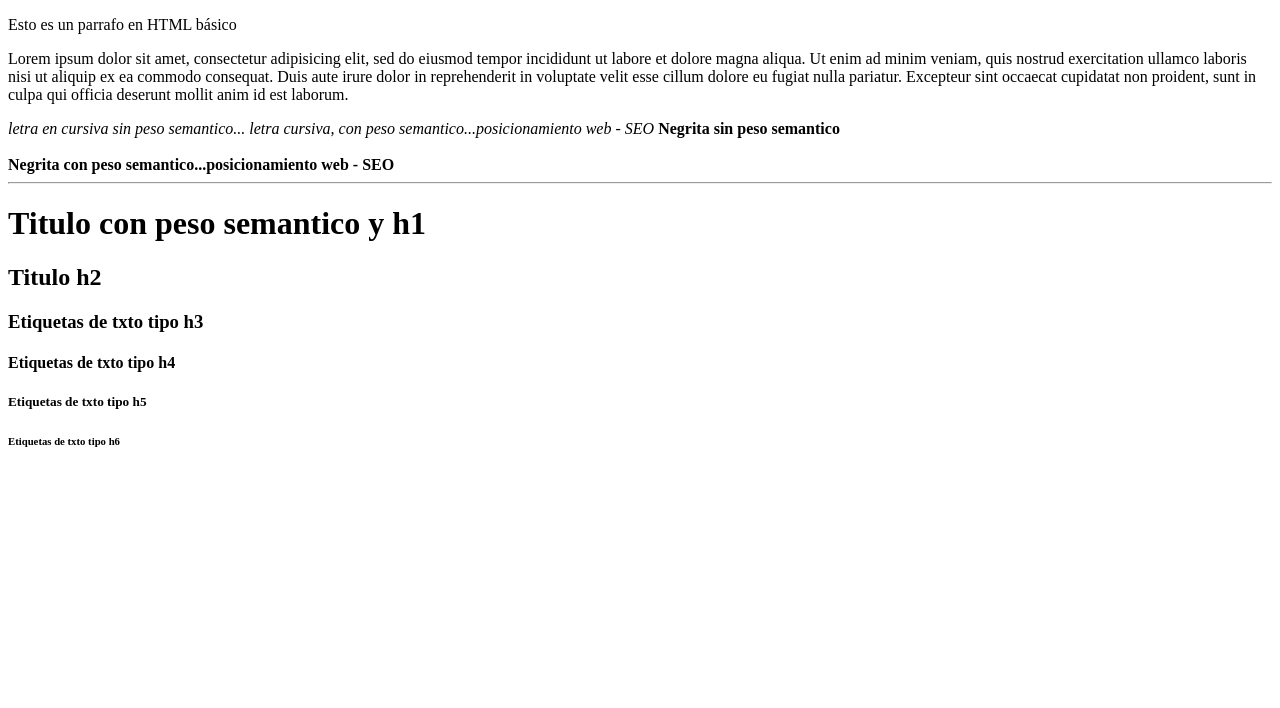
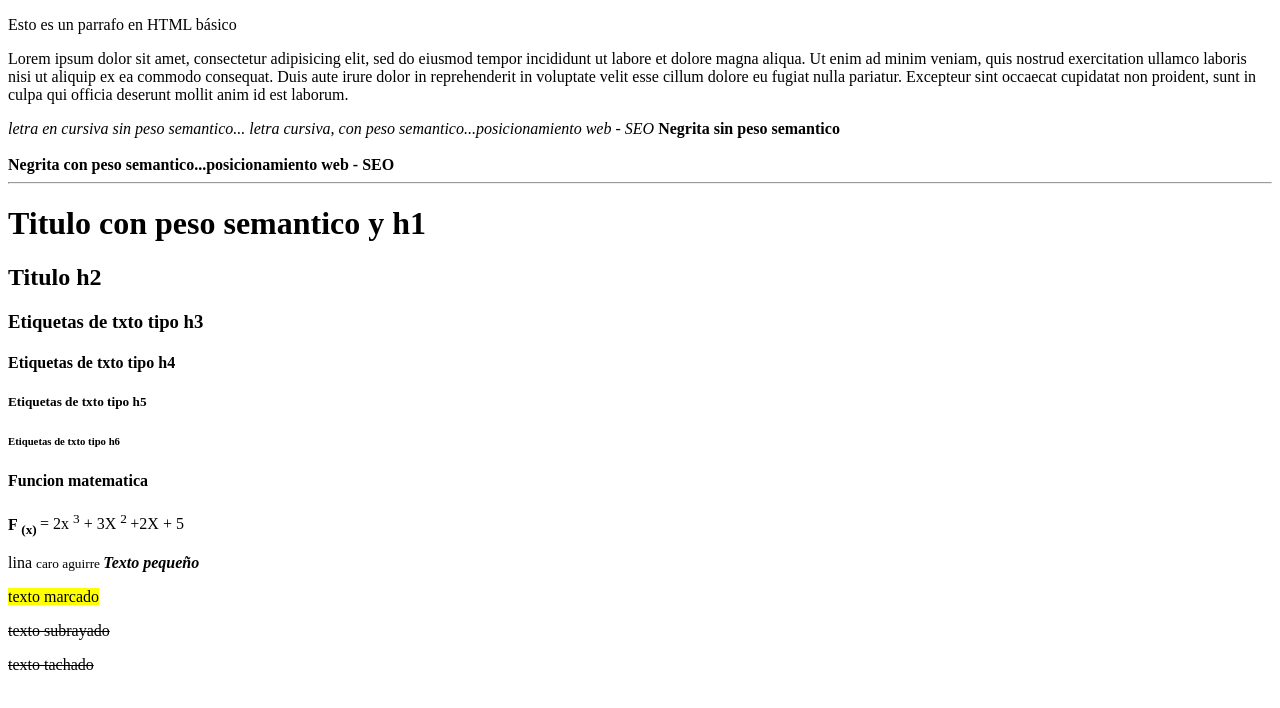
Before and after one commit to linaCaro1609/PrimerPaginaWeb20252, a plain HTML site: page index.html in a window 1280 px wide. Drawn offline with Linux system fonts and the light colour scheme.

Commit message:
actualizacion 21-08-2025

```diff
--- a/index.html
+++ b/index.html
@@ -44,3 +44,12 @@
 	<h4>Etiquetas de txto tipo h4 </h4>
 	<h5>Etiquetas de txto tipo h5 </h5>
 	<h6>Etiquetas de txto tipo h6 </h6>
+	<!-- FUNCION MATEMATICA -->
+	<h4> Funcion matematica </h4>
+	<p> <b>F <sub>(x) </sub> </b>  = 2x <sup>3</sup> + 3X <sup> 2 </sup> +2X + 5 </p>
+
+	<!-- Texto con formato -->
+	<p> lina <small> caro aguirre </small> <i> <b> Texto pequeño </b> </i> </p>
+	<p> <mark> texto marcado </mark> </p>
+	<p> <del> texto subrayado </ins></p>
+	<p> <del> texto tachado </del></p>
```
